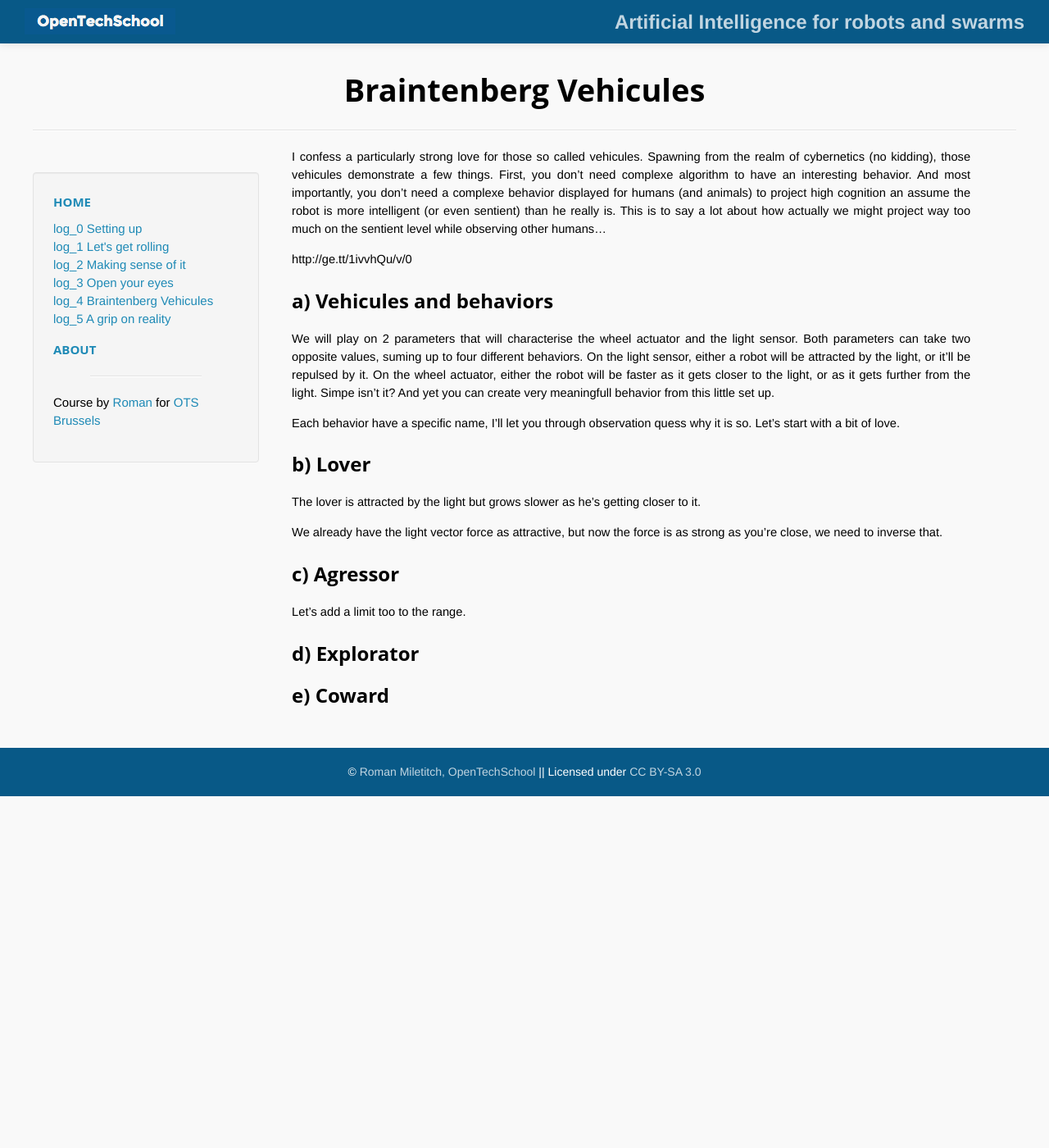
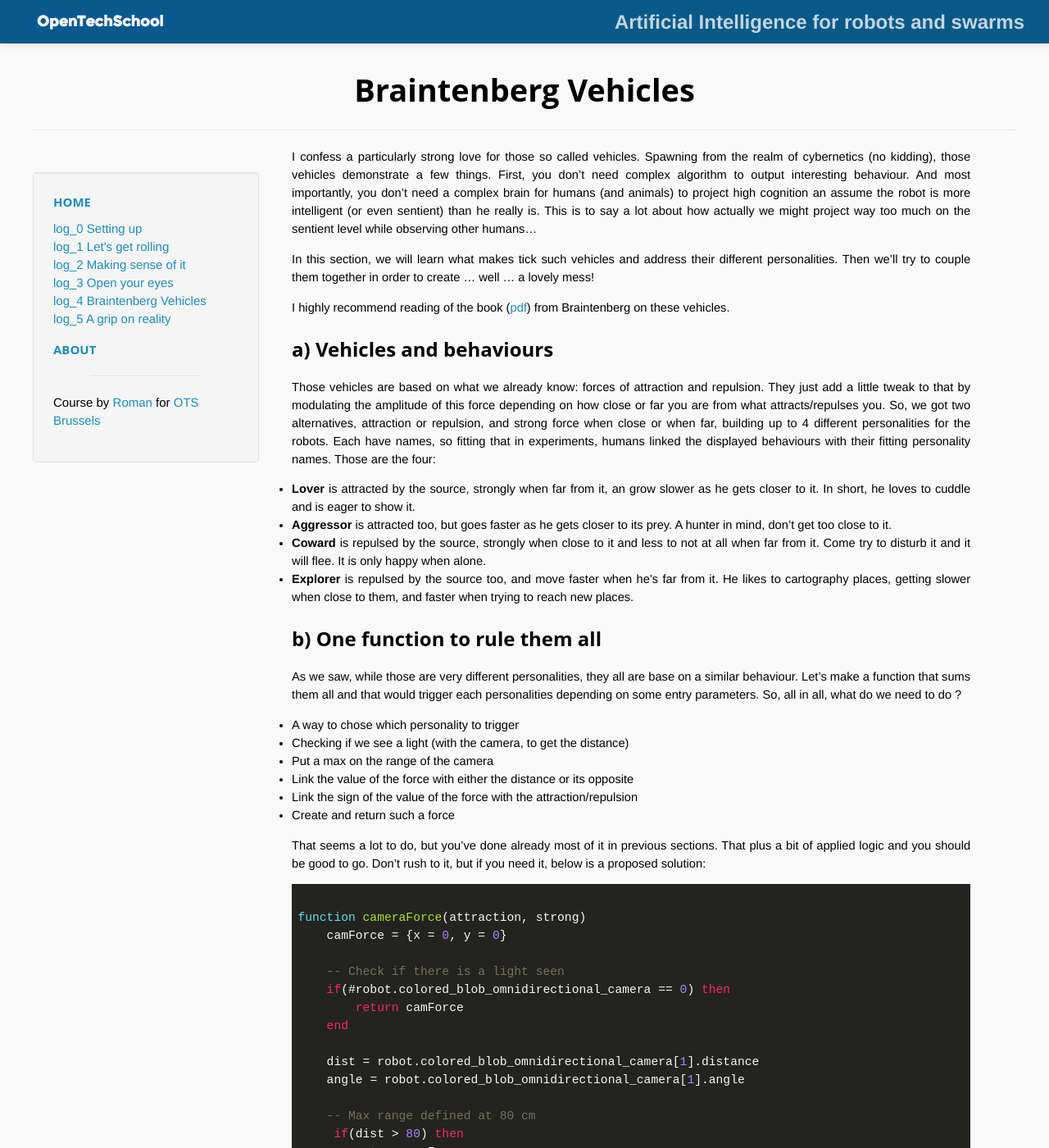
Before and after one commit to OpenTechSchool-Brussels/AI-for-robots-and-swarms, a Jekyll site: the page built from Braintenberg-vehicules.markdown, in a window 1280 px wide and 1400 px high. Shown: the whole window at 82% size. Built offline with Jekyll 4.4.1, drawn with Linux system fonts in a browser that asks for light colours; Markdown is read by kramdown in place of the engine named in the settings; some of the changed text lies outside the part shown.

Commit message:
Update Braintenberg-vehicules.markdown

````diff
--- a/Braintenberg-vehicules.markdown
+++ b/Braintenberg-vehicules.markdown
@@ -1,28 +1,77 @@
 ---
 layout: default
-title:  "Braintenberg Vehicules"
+title:  "Braintenberg Vehicles"
 num: 4
 ---
 
-I confess a particularly strong love for those so called vehicules. Spawning from the realm of cybernetics (no kidding), those vehicules demonstrate a few things. First, you don't need complexe algorithm to have an interesting behavior. And most importantly, you don't need a complexe behavior displayed for humans (and animals) to project high cognition an assume the robot is more intelligent (or even sentient) than he really is. This is to say a lot about how actually we might project way too much on the sentient level while observing other humans...
+I confess a particularly strong love for those so called vehicles. Spawning from the realm of cybernetics (no kidding), those vehicles demonstrate a few things. First, you don't need complex algorithm to output interesting behaviour. And most importantly, you don't need a complex brain for humans (and animals) to project high cognition an assume the robot is more intelligent (or even sentient) than he really is. This is to say a lot about how actually we might project way too much on the sentient level while observing other humans...
 
-http://ge.tt/1ivvhQu/v/0
+In this section, we will learn what makes tick such vehicles and address their different personalities. Then we'll try to couple them together in order to create ... well ... a lovely mess!
 
-##a) Vehicules and behaviors
-We will play on 2 parameters that will characterise the wheel actuator and the light sensor. Both parameters can take two opposite values, suming up to four different behaviors. On the light sensor, either a robot will be attracted by the light, or it'll be repulsed by it. On the wheel actuator, either the robot will be faster as it gets closer to the light, or as it gets further from the light. Simpe isn't it? And yet you can create very meaningfull behavior from this little set up.
-
-Each behavior have a specific name, I'll let you through observation quess why it is so. Let's start with a bit of love.
-
-##b) Lover
-The lover is attracted by the light but grows slower as he's getting closer to it.
-
-We already have the light vector force as attractive, but now the force is as strong as you're close, we need to inverse that.
+I highly recommend reading of the book ([pdf](http://ge.tt/1ivvhQu/v/0)) from Braintenberg on these vehicles.
 
 
-##c) Agressor
+##a) Vehicles and behaviours
+Those vehicles are based on what we already know: forces of attraction and repulsion. They just add a little tweak to that by modulating the amplitude of this force depending on how close or far you are from what attracts/repulses you. So, we got two alternatives, attraction or repulsion, and strong force when close or when far, building up to 4 different personalities for the robots. Each have names, so fitting that in experiments, humans linked the displayed behaviours with their fitting personality names. Those are the four:
 
-Let's add a limit too to the range.
+* **Lover** is attracted by the source, strongly when far from it, an grow slower as he gets closer to it. In short, he loves to cuddle and is eager to show it.
+* **Aggressor** is attracted too, but goes faster as he gets closer to its prey. A hunter in mind, don't get too close to it.
+* **Coward** is repulsed by the source, strongly when close to it and less to not at all when far from it. Come try to disturb it and it will flee. It is only happy when alone.
+* **Explorer** is repulsed by the source too, and move faster when he's far from it. He likes to cartography places, getting slower when close to them, and faster when trying to reach new places.
 
-##d) Explorator
 
-##e) Coward
+##b) One function to rule them all
+As we saw, while those are very different personalities, they all are base on a similar behaviour. Let's make a function that sums them all and that would trigger each personalities depending on some entry parameters. So, all in all, what do we need to do ?
+
+* A way to chose which personality to trigger
+* Checking if we see a light (with the camera, to get the distance)
+* Put a max on the range of the camera
+* Link the value of the force with either the distance or its opposite
+* Link the sign of the value of the force with the attraction/repulsion
+* Create and return such a force
+
+That seems a lot to do, but you've done already most of it in previous sections. That plus a bit of applied logic and you should be good to go. Don't rush to it, but if you need it, below is a proposed solution:
+
+```lua
+
+function cameraForce(attraction, strong)
+    camForce = {x = 0, y = 0}
+
+    -- Check if there is a light seen
+    if(#robot.colored_blob_omnidirectional_camera == 0) then
+        return camForce
+    end
+
+    dist = robot.colored_blob_omnidirectional_camera[1].distance
+    angle = robot.colored_blob_omnidirectional_camera[1].angle
+
+    -- Max range defined at 80 cm
+	 if(dist > 80) then
+        return camForce
+    end
+
+    -- Strong or Weak reaction
+    if(strong) then
+        val = 35 * dist/80
+    else
+        val = 35 * (1 - dist/80)
+    end
+
+    -- Attraction or Repulsion
+    if(not attraction) then
+        val = - val
+    end
+
+    camForce.x = val * math.cos(angle)
+    camForce.y = val * math.sin(angle)
+    return camForce
+end
+```
+
+Once you have this function, call it (with the parameters you want, like `camForce(true, true)`) in the step function like you did with others. And fall in awe at such robotic cuteness.
+
+##c) Finite State Automaton
+In life, people are not so simple to display only one personality, and robot aren't either. One way to model such variety in personality is to use [Finite State Automaton](http://en.wikipedia.org/wiki/Finite-state_machine) (FSA). All in all, they are just series of states with transitions that links them together.
+
+##c) Coupling behaviours
+test on id to have different behaviours.
````
